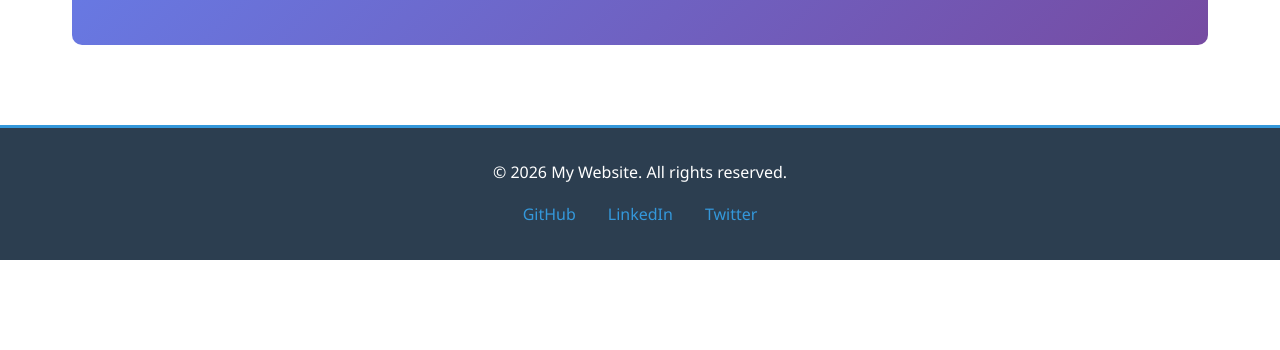
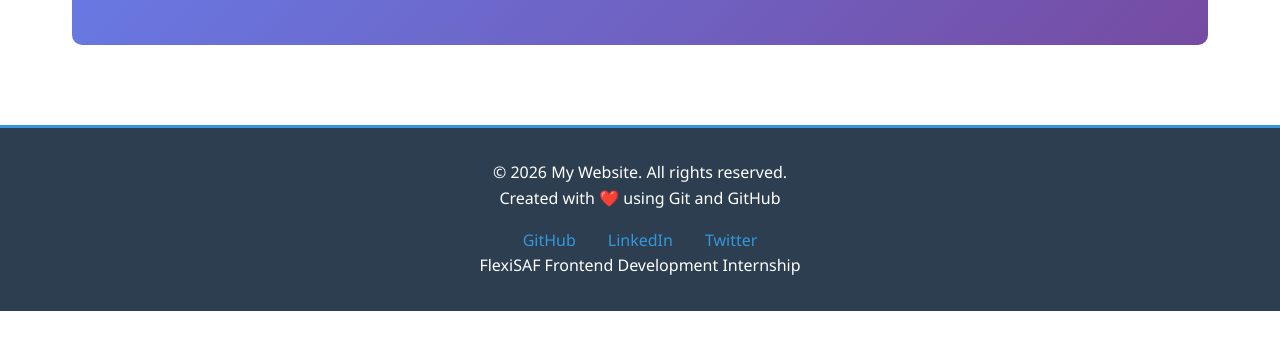
Before and after one commit to Emrysmuhammad/Frontend-version-control-task-Muhammad, a plain HTML site: page index.html in a window 1280 px wide. Shown: the part 388-738 px from the top of the page. Drawn offline with Linux system fonts and the light colour scheme.

Commit message:
Enhance footer with additional content and links

```diff
--- a/index.html
+++ b/index.html
@@ -28,11 +28,13 @@
     <footer class="footer">
         <div class="footer-content">
             <p>&copy; 2026 My Website. All rights reserved.</p>
+            <p>Created with ❤️ using Git and GitHub</p>
             <ul class="social-links">
                 <li><a href="https://github.com" target="_blank">GitHub</a></li>
                 <li><a href="https://linkedin.com" target="_blank">LinkedIn</a></li>
                 <li><a href="https://twitter.com" target="_blank">Twitter</a></li>
             </ul>
+            <p class="footer-note">FlexiSAF Frontend Development Internship</p>
         </div>
     </footer>
 </body>
```
